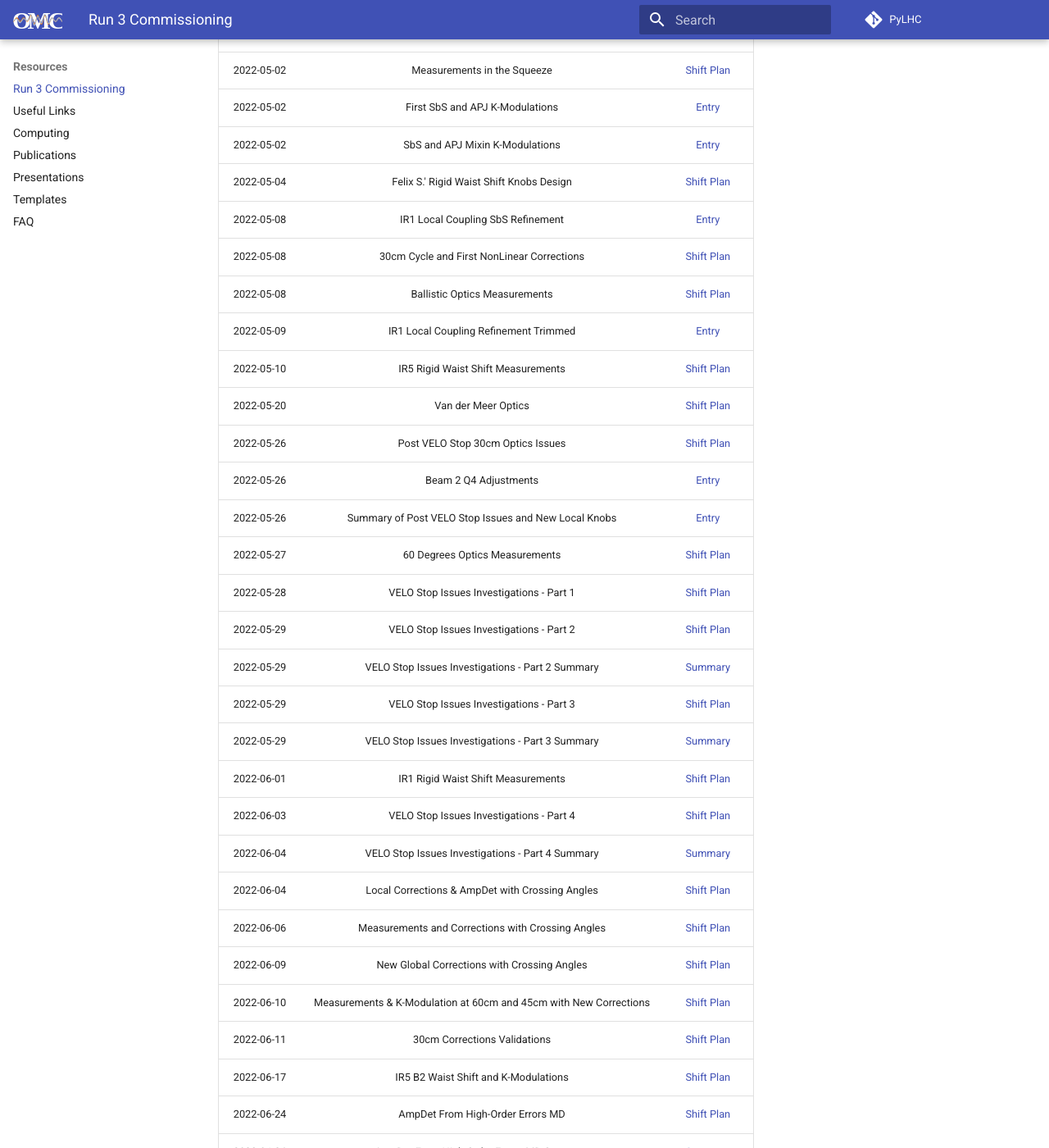
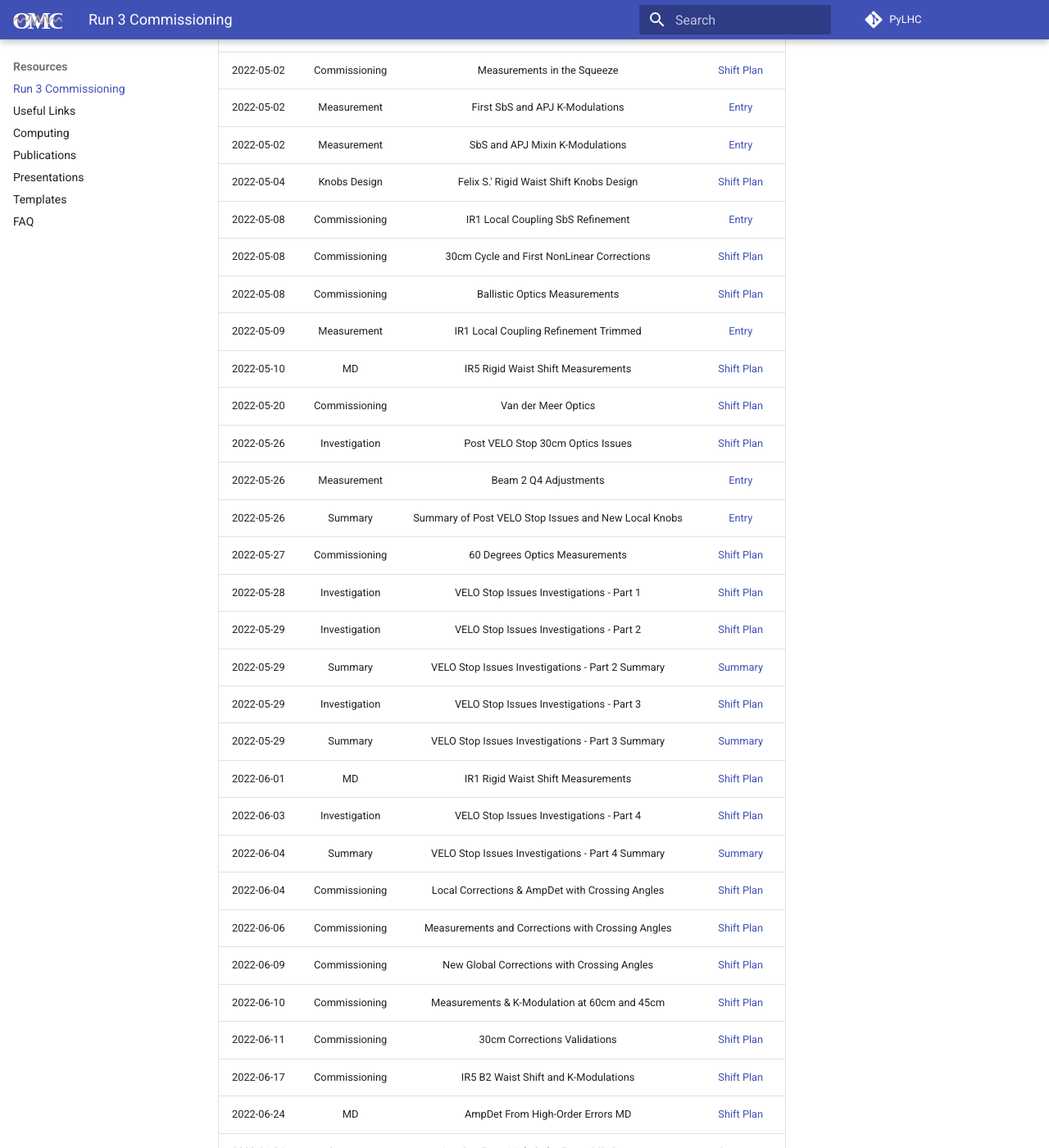
Before and after one commit to pylhc/pylhc.github.io, an MkDocs documentation site: the page built from docs/resources/timeline.md, in a window 1280 px wide and 1400 px high, scrolled down 711 px. Shown: the whole window at 82% size. Built offline with MkDocs 1.6.1 and Material for MkDocs 9.7.7, drawn with Linux system fonts in a browser that asks for light colours; comment, search, counter and statistics services are not loaded; some of the changed text lies outside the part shown.

Commit message:
add entry type column

```diff
--- a/docs/resources/timeline.md
+++ b/docs/resources/timeline.md
@@ -10,51 +10,51 @@
     The sorting is done in the browser, so it will not be saved when you reload the page.
 
 
-|    Date    |                           Shift Purpose                           |                            Logbook Link                            |
-| :--------: | :---------------------------------------------------------------: | :----------------------------------------------------------------: |
-| 2022-04-23 |                      Injection Linear Optics                      |          [Shift Plan][inj_linear_optics]{target=\_blank}           |
-| 2022-04-24 |                    Injection NonLinear Optics                     |         [Shift Plan][ink_nonlinear_optics]{target=\_blank}         |
-| 2022-04-25 |                    First Flat-Top Measurements                    |         [Shift Plan][first_ramp_flat_top]{target=\_blank}          |
-| 2022-04-26 |              Flat-Top with MQTs & Local Corrections               |          [Entry][flattop_mqts_local_corr]{target=\_blank}          |
-| 2022-04-27 |                  First Squeeze to 60cm and 30cm                   |        [Shift Plan][first_flattop_squeeze]{target=\_blank}         |
-| 2022-04-28 |             SbS Bug with `acc-models-lhc` opticsfiles             |            [Entry][opticsfile_sbs_bug]{target=\_blank}             |
-| 2022-04-28 |                First Ballistic Optics Measurements                |        [Shift Plan][first_ballistic_optics]{target=\_blank}        |
-| 2022-05-02 |                    Measurements in the Squeeze                    |         [Shift Plan][squeeze_measurements]{target=\_blank}         |
-| 2022-05-02 |                  First SbS and APJ K-Modulations                  |            [Entry][first_sbs_apj_kmod]{target=\_blank}             |
-| 2022-05-02 |                  SbS and APJ Mixin K-Modulations                  |            [Entry][sbs_apj_mixin_kmod]{target=\_blank}             |
-| 2022-05-04 |             Felix S.' Rigid Waist Shift Knobs Design              |    [Shift Plan][rigid_waist_shift_knobs_design]{target=\_blank}    |
-| 2022-05-08 |                 IR1 Local Coupling SbS Refinement                 |     [Entry][ir1_local_coupling_sbs_refinement]{target=\_blank}     |
-| 2022-05-08 |            30cm Cycle and First NonLinear Corrections             |   [Shift Plan][30cm_cycle_first_nonlinear_corr]{target=\_blank}    |
-| 2022-05-08 |                   Ballistic Optics Measurements                   |    [Shift Plan][ballistic_optics_measurements]{target=\_blank}     |
-| 2022-05-09 |               IR1 Local Coupling Refinement Trimmed               |    [Entry][ir1_local_coupling_refinement_trim]{target=\_blank}     |
-| 2022-05-10 |                IR5 Rigid Waist Shift Measurements                 |  [Shift Plan][ir5_rigid_waist_shift_measurements]{target=\_blank}  |
-| 2022-05-20 |                        Van der Meer Optics                        |   [Shift Plan][van_der_meer_optics_measurements]{target=\_blank}   |
-| 2022-05-26 |                 Post VELO Stop 30cm Optics Issues                 |  [Shift Plan][post_velo_stop_30cm_optics_issues]{target=\_blank}   |
-| 2022-05-26 |                       Beam 2 Q4 Adjustments                       |   [Entry][beam_2_q4_adjustments_post_velo_stop]{target=\_blank}    |
-| 2022-05-26 |       Summary of Post VELO Stop Issues and New Local Knobs        |   [Entry][post_velo_stop_summary_and_new_knobs]{target=\_blank}    |
-| 2022-05-27 |                  60 Degrees Optics Measurements                   |    [Shift Plan][60_degrees_optics_measurements]{target=\_blank}    |
-| 2022-05-28 |             VELO Stop Issues Investigations - Part 1              |  [Shift Plan][velo_stop_issues_investigations_1]{target=\_blank}   |
-| 2022-05-29 |             VELO Stop Issues Investigations - Part 2              |  [Shift Plan][velo_stop_issues_investigations_2]{target=\_blank}   |
-| 2022-05-29 |         VELO Stop Issues Investigations - Part 2 Summary          |  [Summary][velo_stop_issues_investigations_2_sum]{target=\_blank}  |
-| 2022-05-29 |             VELO Stop Issues Investigations - Part 3              |  [Shift Plan][velo_stop_issues_investigations_3]{target=\_blank}   |
-| 2022-05-29 |         VELO Stop Issues Investigations - Part 3 Summary          |  [Summary][velo_stop_issues_investigations_3_sum]{target=\_blank}  |
-| 2022-06-01 |                IR1 Rigid Waist Shift Measurements                 |  [Shift Plan][ir1_rigid_waist_shift_measurements]{target=\_blank}  |
-| 2022-06-03 |             VELO Stop Issues Investigations - Part 4              |  [Shift Plan][velo_stop_issues_investigations_4]{target=\_blank}   |
-| 2022-06-04 |         VELO Stop Issues Investigations - Part 4 Summary          |  [Summary][velo_stop_issues_investigations_4_sum]{target=\_blank}  |
-| 2022-06-04 |          Local Corrections & AmpDet with Crossing Angles          |  [Shift Plan][local_corr_ampdet_crossing_angles]{target=\_blank}   |
-| 2022-06-06 |         Measurements and Corrections with Crossing Angles         |  [Shift Plan][measurements_corr_crossing_angles]{target=\_blank}   |
-| 2022-06-09 |            New Global Corrections with Crossing Angles            |   [Shift Plan][new_global_corr_crossing_angles]{target=\_blank}    |
-| 2022-06-10 | Measurements & K-Modulation at 60cm and 45cm with New Corrections | [Shift Plan][measurements_kmod_60cm_45cm_new_corr]{target=\_blank} |
-| 2022-06-11 |                   30cm Corrections Validations                    |        [Shift Plan][30cm_corr_validations]{target=\_blank}         |
-| 2022-06-17 |               IR5 B2 Waist Shift and K-Modulations                |   [Shift Plan][ir5_b2_waist_shift_kmodulations]{target=\_blank}    |
-| 2022-06-24 |                 AmpDet From High-Order Errors MD                  |     [Shift Plan][ampdet_high_order_errors_md]{target=\_blank}      |
-| 2022-06-24 |             AmpDet From High-Order Errors MD Summary              |     [Summary][ampdet_high_order_errors_md_sum]{target=\_blank}     |
-| 2022-06-25 |                        3Qy Compensation MD                        |         [Shift Plan][3qy_compensation_md]{target=\_blank}          |
-| 2022-06-25 |                    3Qy Compensation MD Summary                    |         [Summary][3qy_compensation_md_sum]{target=\_blank}         |
-| 2022-07-02 |                  Injection and Ramp Measurements                  |     [Shift Plan][injection_ramp_measurements]{target=\_blank}      |
-| 2022-07-13 |              Long Range Beam-Beam Wire Compensation               |    [Shift Plan][long_range_beam_beam_wire_comp]{target=\_blank}    |
-| 2022-07-19 |                   Phase Shift Knob at Injection                   |      [Shift Plan][phase_shift_knob_injection]{target=\_blank}      |
-| 2022-08-04 |                     Measurements in the Ramp                      |          [Shift Plan][measurements_ramp]{target=\_blank}           |
+| Date       |  Entry Type   |                    Shift Purpose                     |                            Logbook Link                            |
+| :--------- | :-----------: | :--------------------------------------------------: | :----------------------------------------------------------------: |
+| 2022-04-23 | Commissioning |               Injection Linear Optics                |          [Shift Plan][inj_linear_optics]{target=\_blank}           |
+| 2022-04-24 | Commissioning |              Injection NonLinear Optics              |         [Shift Plan][ink_nonlinear_optics]{target=\_blank}         |
+| 2022-04-25 | Commissioning |             First Flat-Top Measurements              |         [Shift Plan][first_ramp_flat_top]{target=\_blank}          |
+| 2022-04-26 |  Measurement  |        Flat-Top with MQTs & Local Corrections        |          [Entry][flattop_mqts_local_corr]{target=\_blank}          |
+| 2022-04-27 | Commissioning |            First Squeeze to 60cm and 30cm            |        [Shift Plan][first_flattop_squeeze]{target=\_blank}         |
+| 2022-04-28 |  Bug Report   |      SbS Bug with `acc-models-lhc` opticsfiles       |            [Entry][opticsfile_sbs_bug]{target=\_blank}             |
+| 2022-04-28 | Commissioning |         First Ballistic Optics Measurements          |        [Shift Plan][first_ballistic_optics]{target=\_blank}        |
+| 2022-05-02 | Commissioning |             Measurements in the Squeeze              |         [Shift Plan][squeeze_measurements]{target=\_blank}         |
+| 2022-05-02 |  Measurement  |           First SbS and APJ K-Modulations            |            [Entry][first_sbs_apj_kmod]{target=\_blank}             |
+| 2022-05-02 |  Measurement  |           SbS and APJ Mixin K-Modulations            |            [Entry][sbs_apj_mixin_kmod]{target=\_blank}             |
+| 2022-05-04 | Knobs Design  |       Felix S.' Rigid Waist Shift Knobs Design       |    [Shift Plan][rigid_waist_shift_knobs_design]{target=\_blank}    |
+| 2022-05-08 | Commissioning |          IR1 Local Coupling SbS Refinement           |     [Entry][ir1_local_coupling_sbs_refinement]{target=\_blank}     |
+| 2022-05-08 | Commissioning |      30cm Cycle and First NonLinear Corrections      |   [Shift Plan][30cm_cycle_first_nonlinear_corr]{target=\_blank}    |
+| 2022-05-08 | Commissioning |            Ballistic Optics Measurements             |    [Shift Plan][ballistic_optics_measurements]{target=\_blank}     |
+| 2022-05-09 |  Measurement  |        IR1 Local Coupling Refinement Trimmed         |    [Entry][ir1_local_coupling_refinement_trim]{target=\_blank}     |
+| 2022-05-10 |      MD       |          IR5 Rigid Waist Shift Measurements          |  [Shift Plan][ir5_rigid_waist_shift_measurements]{target=\_blank}  |
+| 2022-05-20 | Commissioning |                 Van der Meer Optics                  |   [Shift Plan][van_der_meer_optics_measurements]{target=\_blank}   |
+| 2022-05-26 | Investigation |          Post VELO Stop 30cm Optics Issues           |  [Shift Plan][post_velo_stop_30cm_optics_issues]{target=\_blank}   |
+| 2022-05-26 |  Measurement  |                Beam 2 Q4 Adjustments                 |   [Entry][beam_2_q4_adjustments_post_velo_stop]{target=\_blank}    |
+| 2022-05-26 |    Summary    | Summary of Post VELO Stop Issues and New Local Knobs |   [Entry][post_velo_stop_summary_and_new_knobs]{target=\_blank}    |
+| 2022-05-27 | Commissioning |            60 Degrees Optics Measurements            |    [Shift Plan][60_degrees_optics_measurements]{target=\_blank}    |
+| 2022-05-28 | Investigation |       VELO Stop Issues Investigations - Part 1       |  [Shift Plan][velo_stop_issues_investigations_1]{target=\_blank}   |
+| 2022-05-29 | Investigation |       VELO Stop Issues Investigations - Part 2       |  [Shift Plan][velo_stop_issues_investigations_2]{target=\_blank}   |
+| 2022-05-29 |    Summary    |   VELO Stop Issues Investigations - Part 2 Summary   |  [Summary][velo_stop_issues_investigations_2_sum]{target=\_blank}  |
+| 2022-05-29 | Investigation |       VELO Stop Issues Investigations - Part 3       |  [Shift Plan][velo_stop_issues_investigations_3]{target=\_blank}   |
+| 2022-05-29 |    Summary    |   VELO Stop Issues Investigations - Part 3 Summary   |  [Summary][velo_stop_issues_investigations_3_sum]{target=\_blank}  |
+| 2022-06-01 |      MD       |          IR1 Rigid Waist Shift Measurements          |  [Shift Plan][ir1_rigid_waist_shift_measurements]{target=\_blank}  |
+| 2022-06-03 | Investigation |       VELO Stop Issues Investigations - Part 4       |  [Shift Plan][velo_stop_issues_investigations_4]{target=\_blank}   |
+| 2022-06-04 |    Summary    |   VELO Stop Issues Investigations - Part 4 Summary   |  [Summary][velo_stop_issues_investigations_4_sum]{target=\_blank}  |
+| 2022-06-04 | Commissioning |   Local Corrections & AmpDet with Crossing Angles    |  [Shift Plan][local_corr_ampdet_crossing_angles]{target=\_blank}   |
+| 2022-06-06 | Commissioning |  Measurements and Corrections with Crossing Angles   |  [Shift Plan][measurements_corr_crossing_angles]{target=\_blank}   |
+| 2022-06-09 | Commissioning |     New Global Corrections with Crossing Angles      |   [Shift Plan][new_global_corr_crossing_angles]{target=\_blank}    |
+| 2022-06-10 | Commissioning |     Measurements & K-Modulation at 60cm and 45cm     | [Shift Plan][measurements_kmod_60cm_45cm_new_corr]{target=\_blank} |
+| 2022-06-11 | Commissioning |             30cm Corrections Validations             |        [Shift Plan][30cm_corr_validations]{target=\_blank}         |
+| 2022-06-17 | Commissioning |         IR5 B2 Waist Shift and K-Modulations         |   [Shift Plan][ir5_b2_waist_shift_kmodulations]{target=\_blank}    |
+| 2022-06-24 |      MD       |           AmpDet From High-Order Errors MD           |     [Shift Plan][ampdet_high_order_errors_md]{target=\_blank}      |
+| 2022-06-24 |    Summary    |       AmpDet From High-Order Errors MD Summary       |     [Summary][ampdet_high_order_errors_md_sum]{target=\_blank}     |
+| 2022-06-25 |      MD       |                 3Qy Compensation MD                  |         [Shift Plan][3qy_compensation_md]{target=\_blank}          |
+| 2022-06-25 |    Summary    |             3Qy Compensation MD Summary              |         [Summary][3qy_compensation_md_sum]{target=\_blank}         |
+| 2022-07-02 | Commissioning |           Injection and Ramp Measurements            |     [Shift Plan][injection_ramp_measurements]{target=\_blank}      |
+| 2022-07-13 | Commissioning |        Long Range Beam-Beam Wire Compensation        |    [Shift Plan][long_range_beam_beam_wire_comp]{target=\_blank}    |
+| 2022-07-19 | Commissioning |            Phase Shift Knob at Injection             |      [Shift Plan][phase_shift_knob_injection]{target=\_blank}      |
+| 2022-08-04 | Commissioning |               Measurements in the Ramp               |          [Shift Plan][measurements_ramp]{target=\_blank}           |
 
 
 
```
